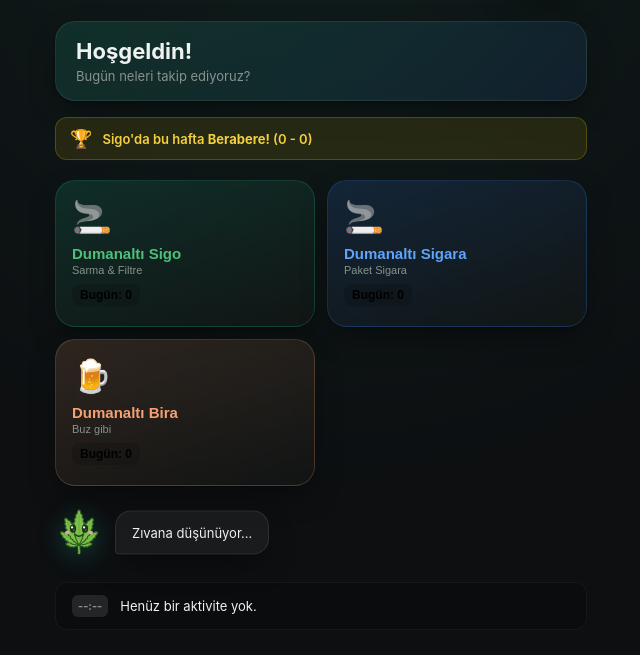
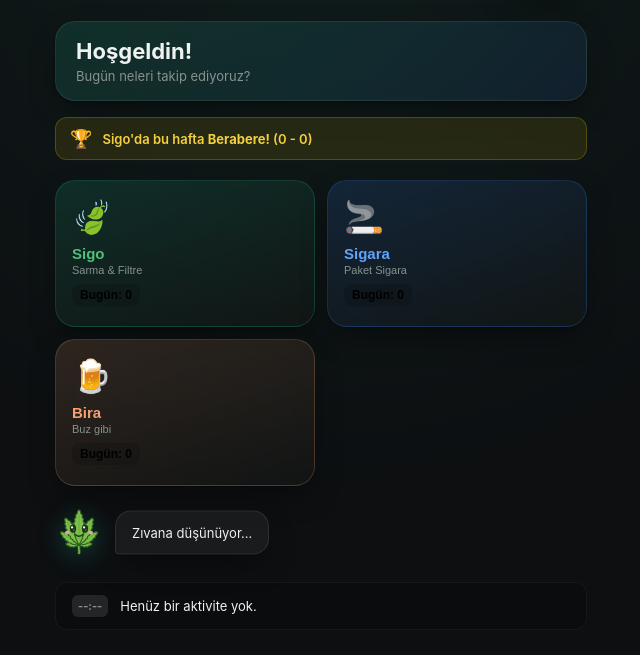
Before and after one commit to utkugunce/dumanalti, a website: page index.html in a window 1280 px wide. Shown: the part 107-762 px from the top of the page, without its empty margins (319-959 px from the left). Drawn offline with nearby package versions, Linux system fonts and the light colour scheme; no server answers.

Commit message:
style: simplify portal card titles and update sigo emoji

```diff
--- a/index.html
+++ b/index.html
@@ -51,20 +51,20 @@
       </div>
       <div class="portal-grid">
         <button class="portal-card sigo-card" data-cat="sigo">
-          <span class="portal-ico">🚬</span>
-          <span class="portal-title">Dumanaltı Sigo</span>
+          <span class="portal-ico">🍃</span>
+          <span class="portal-title">Sigo</span>
           <span class="portal-sub">Sarma & Filtre</span>
           <span class="portal-count" id="portalSigoCount">Bugün: 0</span>
         </button>
         <button class="portal-card sigara-card" data-cat="sigara">
           <span class="portal-ico">🚬</span>
-          <span class="portal-title">Dumanaltı Sigara</span>
+          <span class="portal-title">Sigara</span>
           <span class="portal-sub">Paket Sigara</span>
           <span class="portal-count" id="portalSigaraCount">Bugün: 0</span>
         </button>
         <button class="portal-card bira-card" data-cat="bira">
           <span class="portal-ico">🍺</span>
-          <span class="portal-title">Dumanaltı Bira</span>
+          <span class="portal-title">Bira</span>
           <span class="portal-sub">Buz gibi</span>
           <span class="portal-count" id="portalBiraCount">Bugün: 0</span>
         </button>
```
